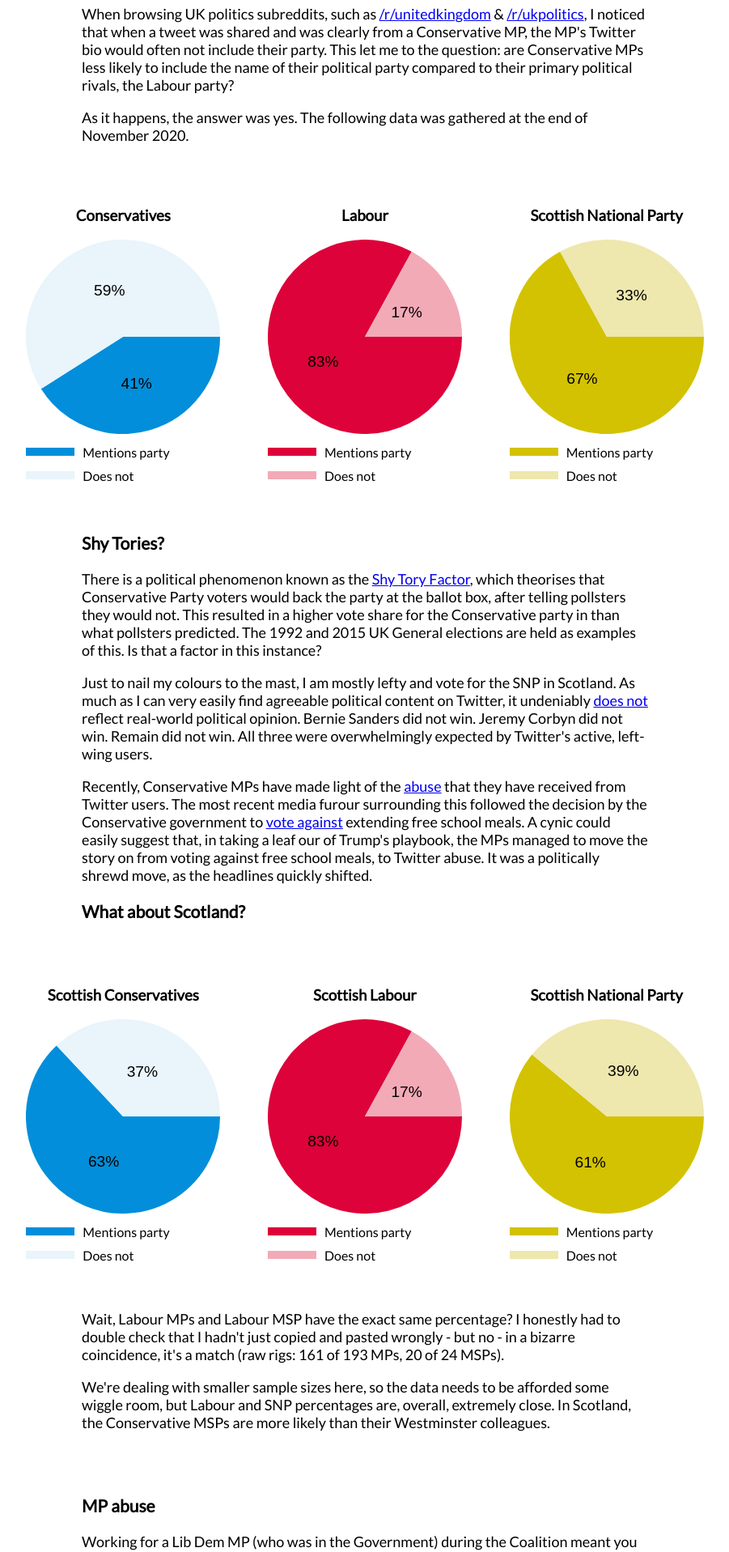
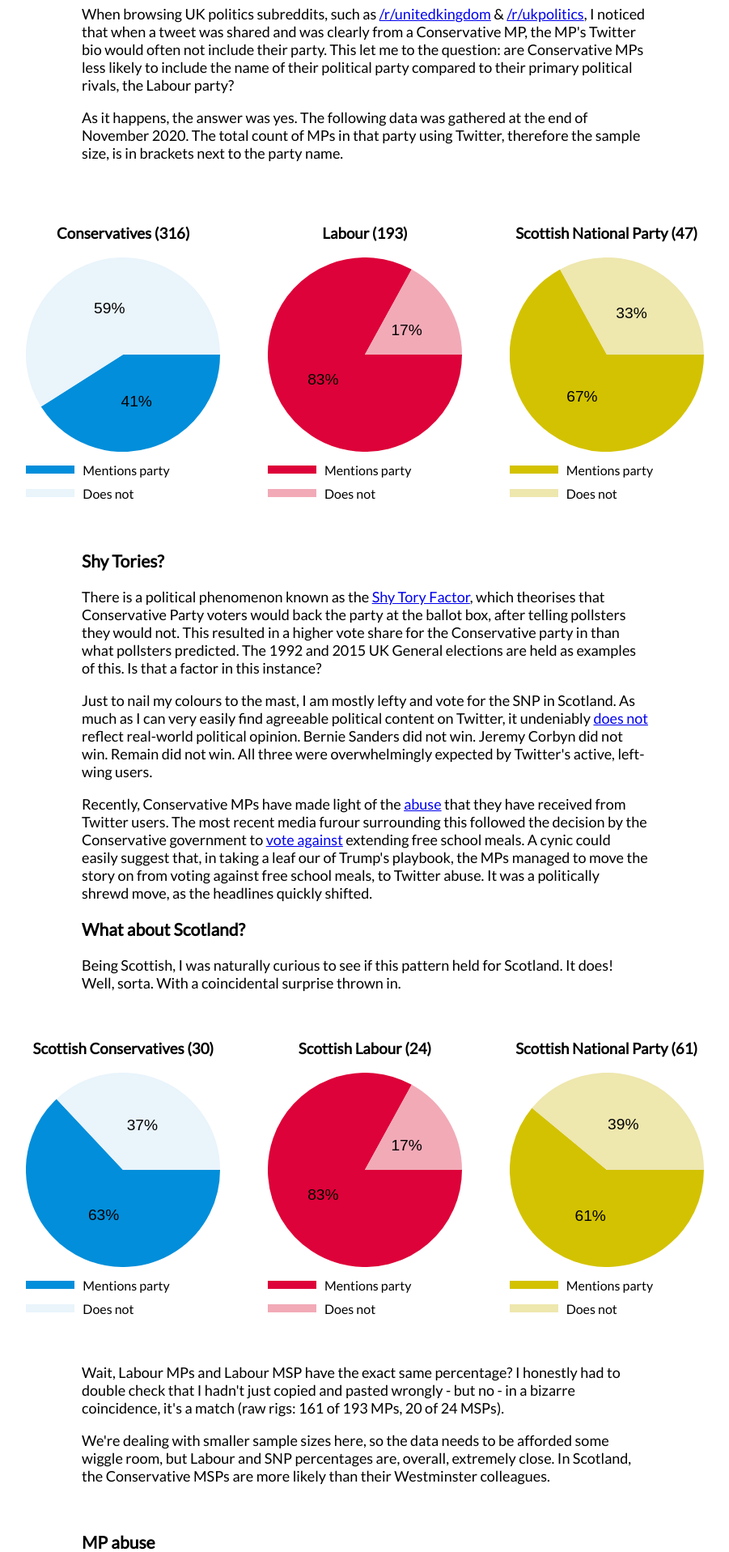
Before and after one commit to ShetlandJ/jastewart.co.uk, a React (Create React App) app: page /shy-tories in a window 1280 px wide. Shown: the part 220-2137 px from the top of the page at 81% size, without its empty margins (189-1090 px from the left). Built offline with nearby package versions, Linux system fonts and the light colour scheme.

Commit message:
adding totals and some rejiggeryness

```diff
--- a/src/components/shy-tories/ExplanationContainer.js
+++ b/src/components/shy-tories/ExplanationContainer.js
@@ -21,6 +21,10 @@ function ExplanationContainer() {
         </p>
 
         <h3>What about Scotland?</h3>
+
+        <p class="mb-0">
+          Being Scottish, I was naturally curious to see if this pattern held for Scotland. It does! Well, sorta. With a coincidental surprise thrown in.
+        </p>
       </div>
 
       <MSPPieContainer />
@@ -36,7 +40,7 @@ function ExplanationContainer() {
       </div>
 
       <div className="container">
-        <h3>MP abuse</h3>
+        <h3 class="mt-0">MP abuse</h3>
         <p>
           Working for a Lib Dem MP (who was in the Government) during the Coalition meant you were never too far from abuse. In the office I worked in (shared with four other MPs' staff), we used to keep some of the best abuse we received. It wasn't acceptable then, and it's not acceptable now, but MPs receiving abuse is not new.
         </p>
@@ -54,6 +58,8 @@ function ExplanationContainer() {
         </p>
 
         <p>Given the signifcant left wing presence on Twitter, and the <Link text="increasingly polarised" address="https://www.kcl.ac.uk/policy-institute/assets/divided-britain.pdf" />, I do believe it is a reasonable assumption that Conservative MPs hide their political party from the biography as some kind of shield from immediate criticism. I was, however, surprised to see that one third of SNP MP/MSPs do not mention their party in any way in their biographies, given their popularity in Scotland.</p>
+
+        <h3>What do their biographies say?</h3>
 
         <img
           src='https://i.postimg.cc/pXytF10G/image.png'
--- a/src/components/shy-tories/IntroContainer.js
+++ b/src/components/shy-tories/IntroContainer.js
@@ -14,7 +14,7 @@ function IntroContainer() {
         </p>
 
         <p>
-            As it happens, the answer was yes. The following data was gathered at the end of November 2020.
+            As it happens, the answer was yes. The following data was gathered at the end of November 2020. The total count of MPs in that party using Twitter, therefore the sample size, is in brackets next to the party name.
         </p>
       </div>
     </div>
--- a/src/components/shy-tories/MPPieContainer.js
+++ b/src/components/shy-tories/MPPieContainer.js
@@ -45,7 +45,7 @@ function App() {
         className="pie"
       >
         <Pie
-          partyName="Conservatives"
+          partyName="Conservatives (316)"
           data={generatePieData('conservatives')}
         />
       </div>
@@ -54,7 +54,7 @@ function App() {
         className="pie"
       >
         <Pie
-          partyName="Labour"
+          partyName="Labour (193)"
           data={generatePieData('labour')}
         />
       </div>
@@ -63,7 +63,7 @@ function App() {
         className="pie"
       >
         <Pie
-          partyName="Scottish National Party"
+          partyName="Scottish National Party (47)"
           data={generatePieData('snp')}
         />
       </div>
--- a/src/components/shy-tories/MSPPieContainer.js
+++ b/src/components/shy-tories/MSPPieContainer.js
@@ -42,7 +42,7 @@ function App() {
         className="pie"
       >
         <Pie
-          partyName="Scottish Conservatives"
+          partyName="Scottish Conservatives (30)"
           data={generatePieData('conservatives')}
         />
       </div>
@@ -51,7 +51,7 @@ function App() {
         className="pie"
       >
         <Pie
-          partyName="Scottish Labour"
+          partyName="Scottish Labour (24)"
           data={generatePieData('labour')}
         />
       </div>
@@ -60,7 +60,7 @@ function App() {
         className="pie"
       >
         <Pie
-          partyName="Scottish National Party"
+          partyName="Scottish National Party (61)"
           data={generatePieData('snp')}
         />
       </div>
```
Also changed, not shown: 2 other files (tests, documents, lock files or other folders).
